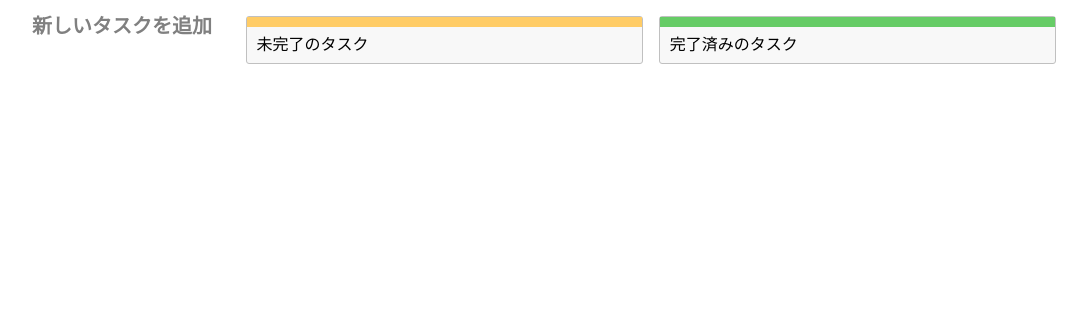
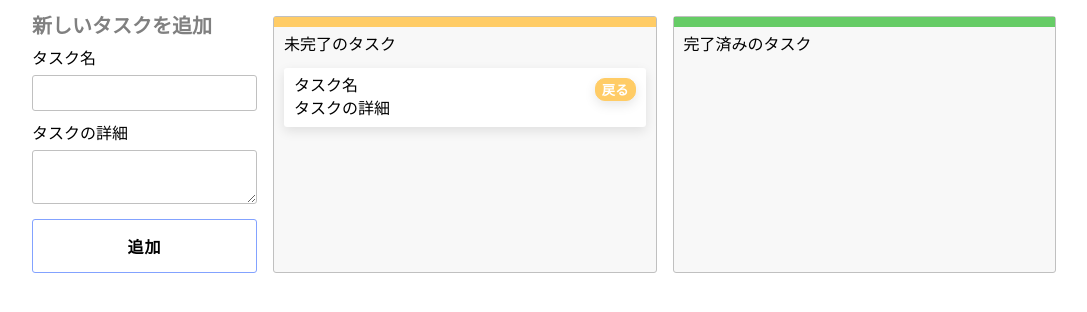
Before and after one commit to menheratechnology/bocchi-eng-template-js, a Next.js app: page / in a window 1280 px wide. Shown: the top 312 px of the page, without its empty margins (96-1183 px from the left). Built offline with nearby package versions, Linux system fonts and the light colour scheme.

Commit message:
feat:答えの追加

```diff
--- a/src/components/Cards/TaskCard/TaskCard.tsx
+++ b/src/components/Cards/TaskCard/TaskCard.tsx
@@ -20,6 +20,9 @@ export const TaskCard = ({
       <div className={styles.title}>
         <p>{task.title}</p>
         {/* TODO:完了,戻すボタンを作る */}
+        <ActionButton onClick={onClick} complete={complete}>
+          {complete ? '完了' : '戻る'}
+        </ActionButton>
       </div>
       <div>
         <p>{task.description}</p>
--- a/src/components/Forms/AddTaskForm/index.tsx
+++ b/src/components/Forms/AddTaskForm/index.tsx
@@ -22,15 +22,30 @@ export const AddTaskForm = ({
 
   const addTask = () => {
     // TODO: タスクを追加する処理を書く
+    const newTask: Task = {
+      title: title,
+      description: description,
+      isComplete: false,
+    }
+    setIncompleteTasks([...incompleteTasks, newTask])
   }
   return (
     <div className={styles.formWrapper}>
       <p>新しいタスクを追加</p>
       {/* TODO: タスク名を入力するinputを用意する */}
-
+      <TextInput
+        label="タスク名"
+        onChange={(e) => setTitle(e.target.value)}
+        value={title}
+      />
       {/* TODO: タスクの詳細を入力するtextareaを用意する */}
-
+      <TextAreaInput
+        label="タスクの詳細"
+        onChange={(e) => setDescription(e.target.value)}
+        value={description}
+      />
       {/* TODO: タスクを保存するボタンをつくる */}
+      <BasicButton onClick={addTask}>追加</BasicButton>
     </div>
   )
 }
--- a/src/components/Tasks/CompleteTaskList/index.tsx
+++ b/src/components/Tasks/CompleteTaskList/index.tsx
@@ -23,6 +23,14 @@ export const CompleteTaskList = ({
     {
       /* 戻るボタンの処理を書く */
     }
+    const newCompleteTasks = [...completeTasks]
+    newCompleteTasks.splice(index, 1)
+
+    completeTasks[index].isComplete = false
+    const newIncompleteTasks = [...incompleteTasks, completeTasks[index]]
+
+    setCompleteTasks(newCompleteTasks)
+    setIncompleteTasks(newIncompleteTasks)
   }
   return (
     <div className={styles.listWrapper}>
@@ -31,6 +39,14 @@ export const CompleteTaskList = ({
       <div className={styles.list}>
         <p>完了済みのタスク</p>
         {/* TODO:完了済みのタスク一覧を作成する */}
+        {completeTasks.map((task, index) => (
+          <TaskCard
+            key={index}
+            task={task}
+            onClick={() => back(index)}
+            complete={true}
+          />
+        ))}
       </div>
     </div>
   )
--- a/src/components/Tasks/IncompleteTaskList/index.tsx
+++ b/src/components/Tasks/IncompleteTaskList/index.tsx
@@ -22,6 +22,14 @@ export const IncompleteTaskList = ({
     {
       /* TODO:完了ボタンの処理を書く */
     }
+    const newIncompleteTasks = [...incompleteTasks]
+    newIncompleteTasks.splice(index, 1)
+
+    incompleteTasks[index].isComplete = true
+    const newCompleteTasks = [...completeTasks, incompleteTasks[index]]
+
+    setIncompleteTasks(newIncompleteTasks)
+    setCompleteTasks(newCompleteTasks)
   }
   return (
     <div className={styles.listWrapper}>
@@ -30,6 +38,14 @@ export const IncompleteTaskList = ({
       <div className={styles.list}>
         <p>未完了のタスク</p>
         {/* TODO:未完了のタスク一覧を作成する */}
+        {incompleteTasks.map((task: Task, index) => (
+          <TaskCard
+            key={index}
+            task={task}
+            onClick={() => complete(index)}
+            complete={false}
+          />
+        ))}
       </div>
     </div>
   )
```
